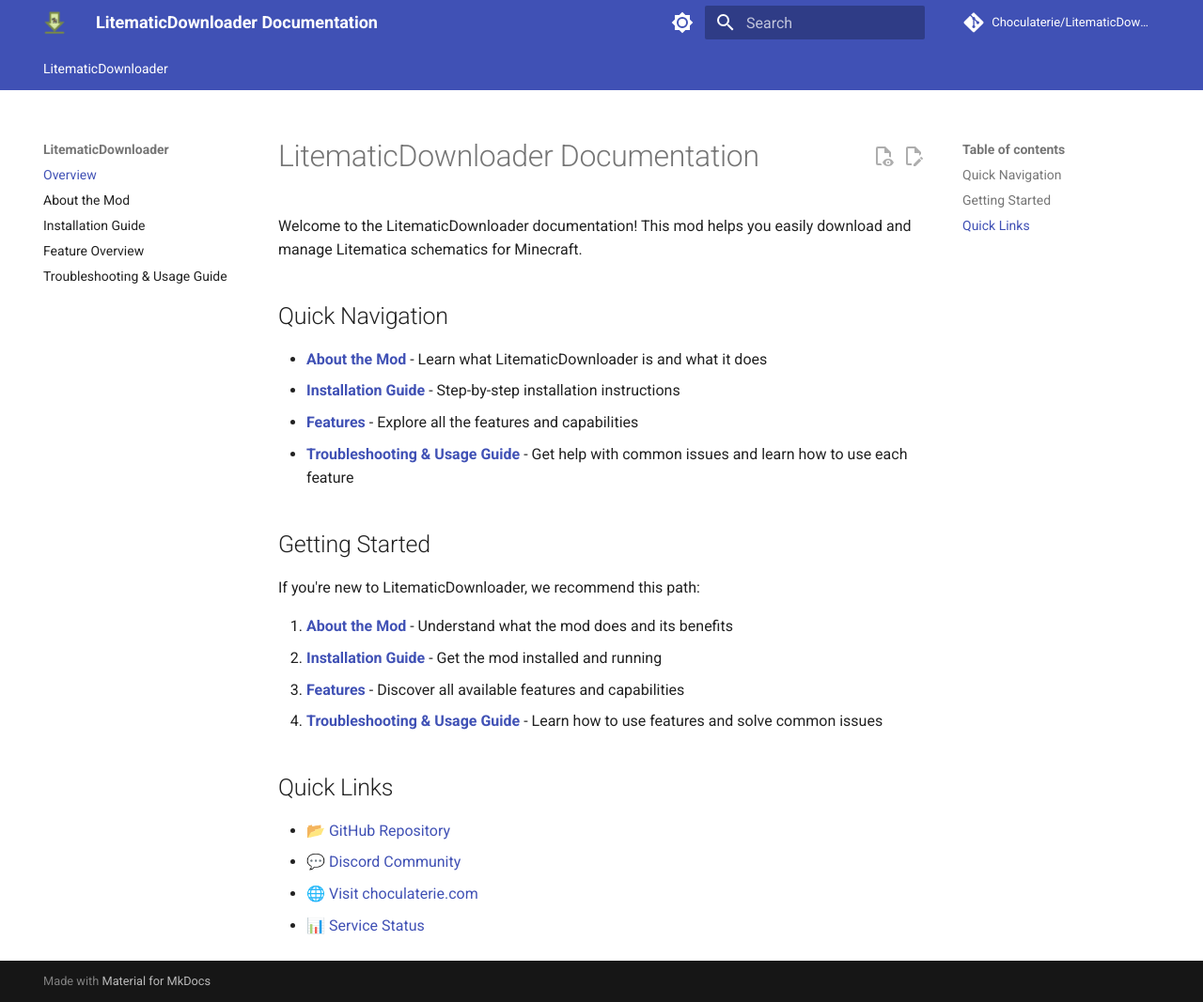
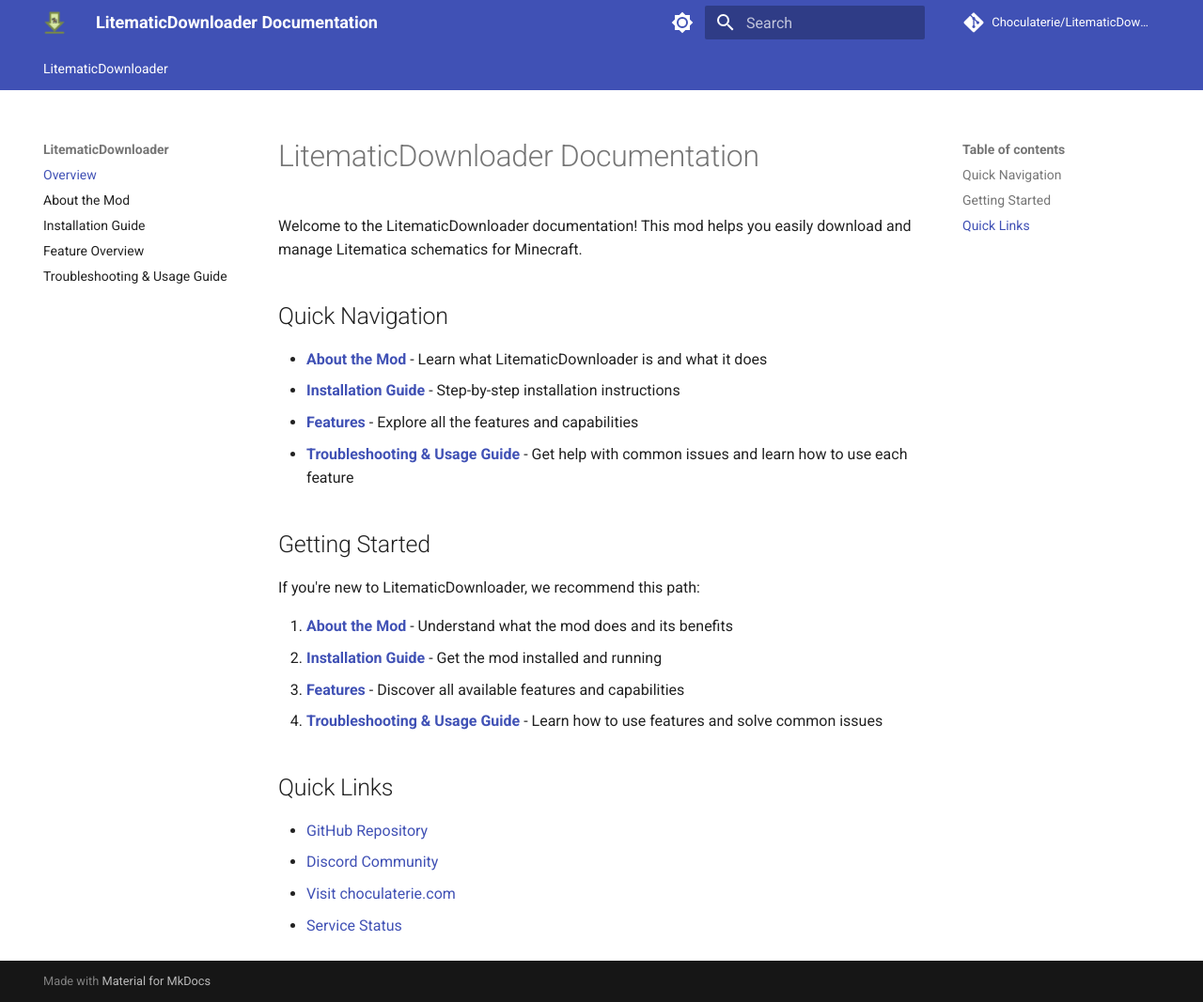
Before and after one commit to Choculaterie/LitematicDownloader-Doc.github.io, an MkDocs documentation site: the page built from docs/index.md, in a window 1280 px wide and 1067 px high. Shown: the whole window at 94% size. Built offline with MkDocs 1.6.1 and Material for MkDocs 9.7.7, drawn with Linux system fonts in a browser that asks for light colours; comment, search, counter and statistics services are not loaded.

Commit message:
FIX : CNAME

```diff
--- a/docs/index.md
+++ b/docs/index.md
@@ -20,7 +20,7 @@
 
 ## Quick Links
 
-- 📂 [GitHub Repository](https://github.com/Choculaterie/LitematicDownloader)
-- 💬 [Discord Community](https://discord.gg/pD5hFXjwc2)
-- 🌐 [Visit choculaterie.com](https://choculaterie.com)
-- 📊 [Service Status](https://status.choculaterie.com)
+- [GitHub Repository](https://github.com/Choculaterie/LitematicDownloader)
+- [Discord Community](https://discord.gg/pD5hFXjwc2)
+- [Visit choculaterie.com](https://choculaterie.com)
+- [Service Status](https://status.choculaterie.com)
--- a/mkdocs.yml
+++ b/mkdocs.yml
@@ -1,5 +1,5 @@
 site_name: LitematicDownloader Documentation
-site_url: https://choculaterie.github.io/LitematicDownloader-Doc/
+site_url: https://mod.choculaterie.com/
 repo_url: https://github.com/Choculaterie/LitematicDownloader
 repo_name: Choculaterie/LitematicDownloader
 
@@ -22,8 +22,6 @@
     - navigation.top
     - search.highlight
     - search.share
-    - content.action.edit
-    - content.action.view
   palette:
     - scheme: default
       primary: indigo
```
Also changed, not shown: 2 other files.
